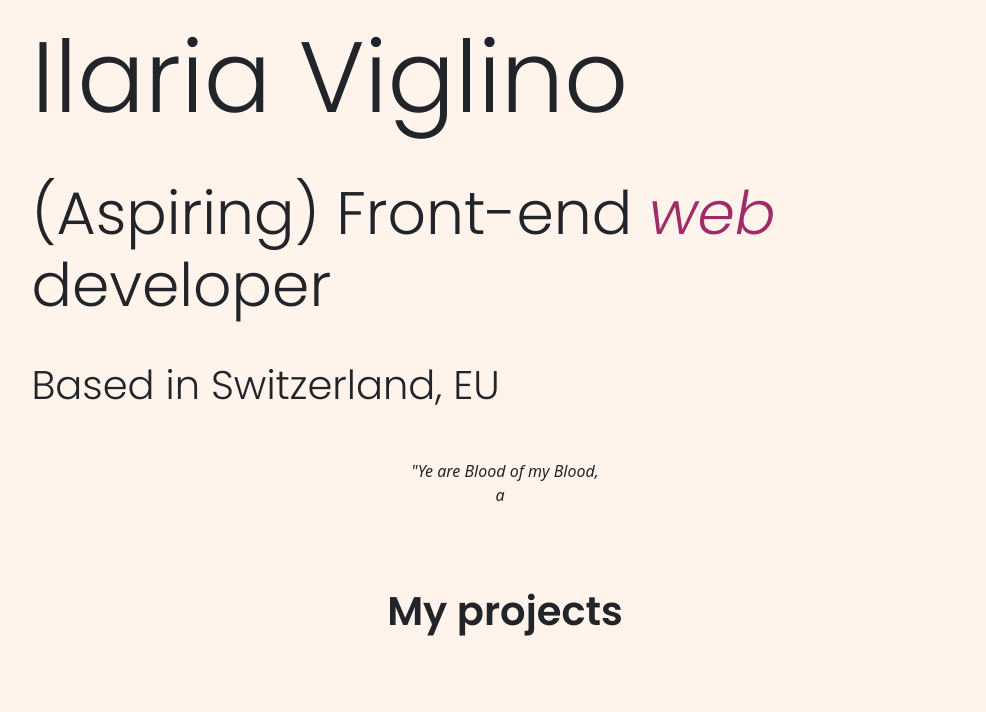
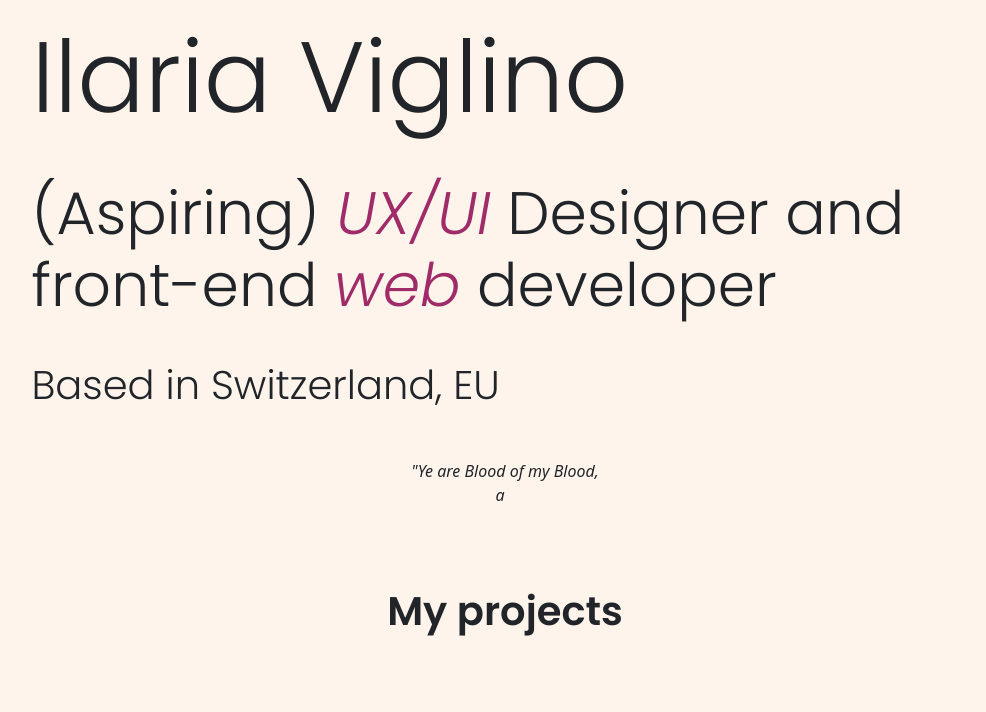
Before and after one commit to IlariaViglino/myPortfolio, a plain HTML site: page index.html in a window 1280 px wide. Shown: the part 83-795 px from the top of the page, without its empty margins (135-1121 px from the left). Drawn offline with nearby package versions, Linux system fonts and the light colour scheme.

Commit message:
title change

```diff
--- a/index.html
+++ b/index.html
@@ -67,7 +67,8 @@
 
     <header>
     <h1 >Ilaria Viglino</h1>
-    <h2>(Aspiring) Front-end <span>web</span> developer</h2>
+    <h2>(Aspiring) <span>UX/UI</span> Designer and
+     front-end <span>web</span> developer</h2>
     <h3>Based in Switzerland, EU</h3>
 </header>
 
```
Also changed, not shown: 1 other file.
